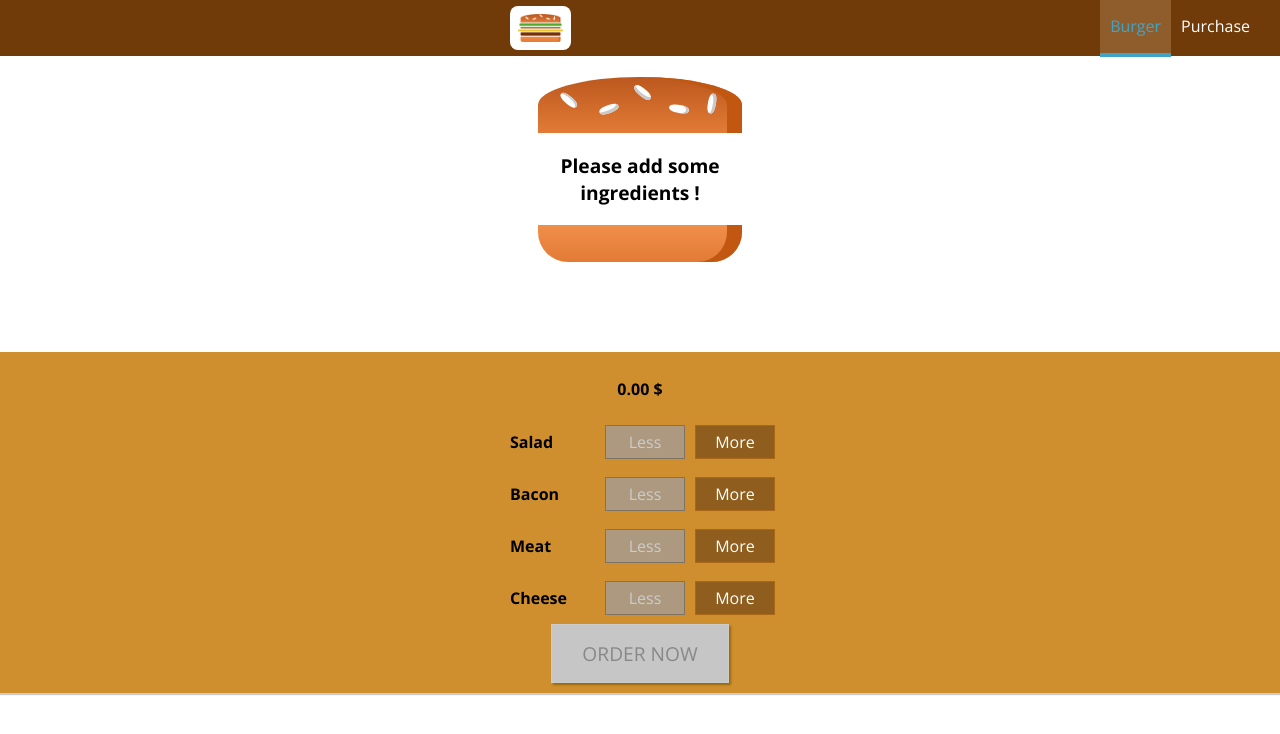
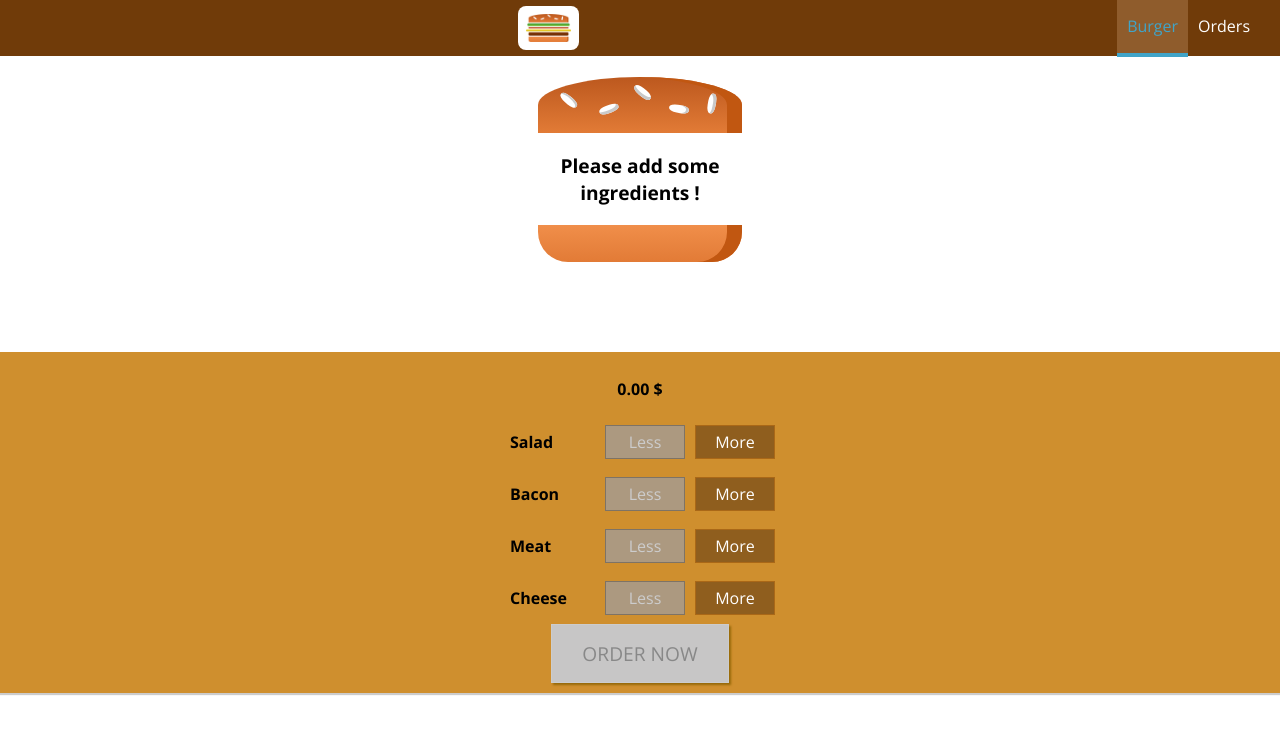
Before and after one commit to NumOne01/burgerApp, a React (Create React App) app: page / in a window 1280 px wide. Shown: the top 734 px of the page. Built offline with nearby package versions, Linux system fonts and the light colour scheme.

Commit message:
fixed navbar

```diff
--- a/src/components/Navigation/NavigationItems/NavigationItem/NavigationItem.js
+++ b/src/components/Navigation/NavigationItems/NavigationItem/NavigationItem.js
@@ -1,16 +1,14 @@
 import React from "react"
 
 import classes from "./NavigationItem.module.css"
+import { NavLink } from "react-router-dom"
 
 const NavigationItem = props => {
 	return (
 		<li className={classes.NavigationItem}>
-			<a
-				href={props.link}
-				className={props.active ? classes.active : ""}
-			>
+			<NavLink exact={props.exact} to={props.link} activeClassName={classes.active}>
 				{props.children}
-			</a>
+			</NavLink>
 		</li>
 	)
 }
--- a/src/components/Navigation/NavigationItems/NavigationItems.js
+++ b/src/components/Navigation/NavigationItems/NavigationItems.js
@@ -5,8 +5,8 @@
 const NavigationItems = () => {
 	return (
 		<ul className={classes.NavigationItems}>
-			<NavigationItem link="/" active>Burger</NavigationItem>
-			<NavigationItem link="/">Purchase</NavigationItem>
+			<NavigationItem link="/" exact>Burger</NavigationItem>
+			<NavigationItem link="/orders">Orders</NavigationItem>
 		</ul>
 	)
 }
```
